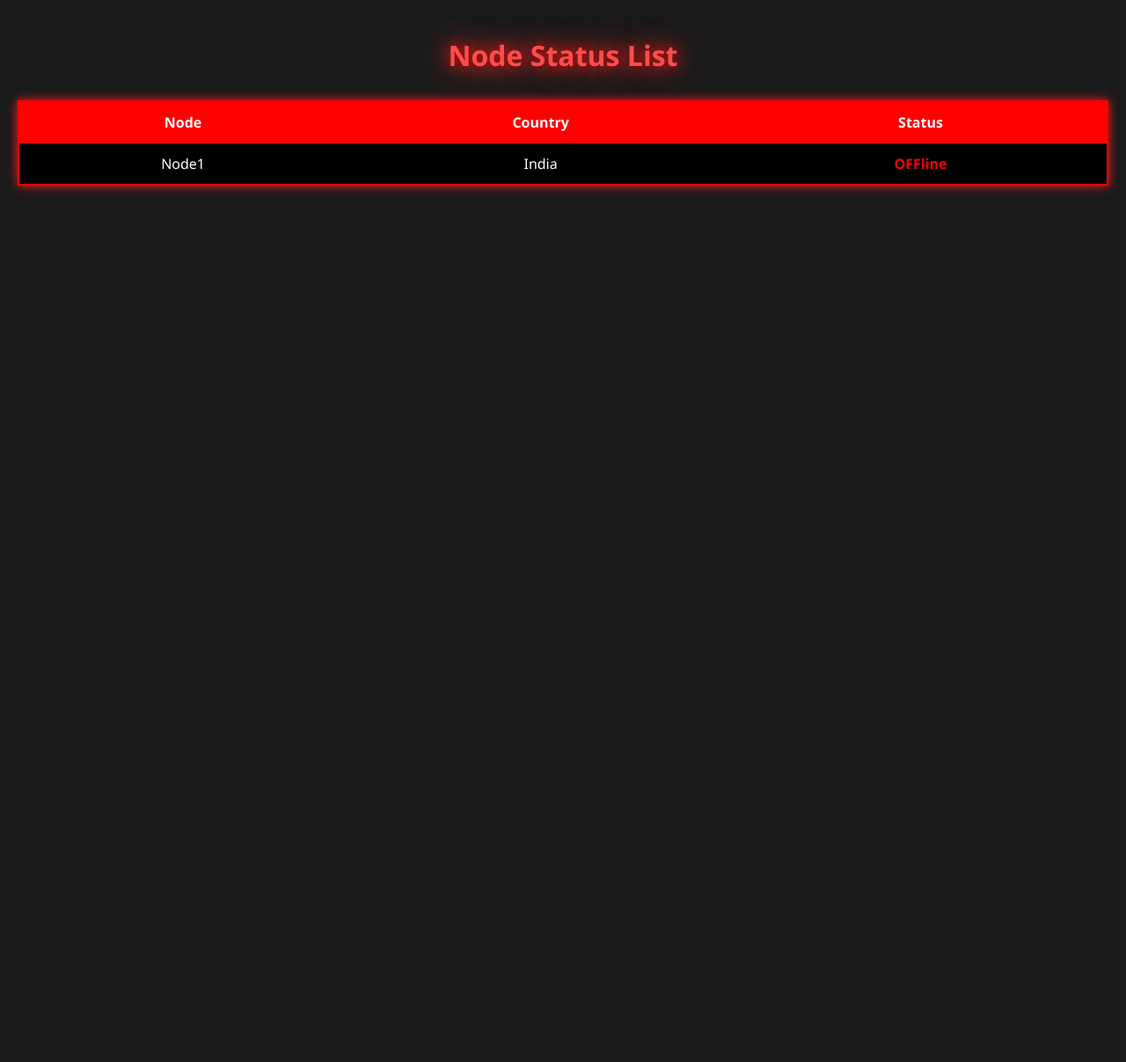
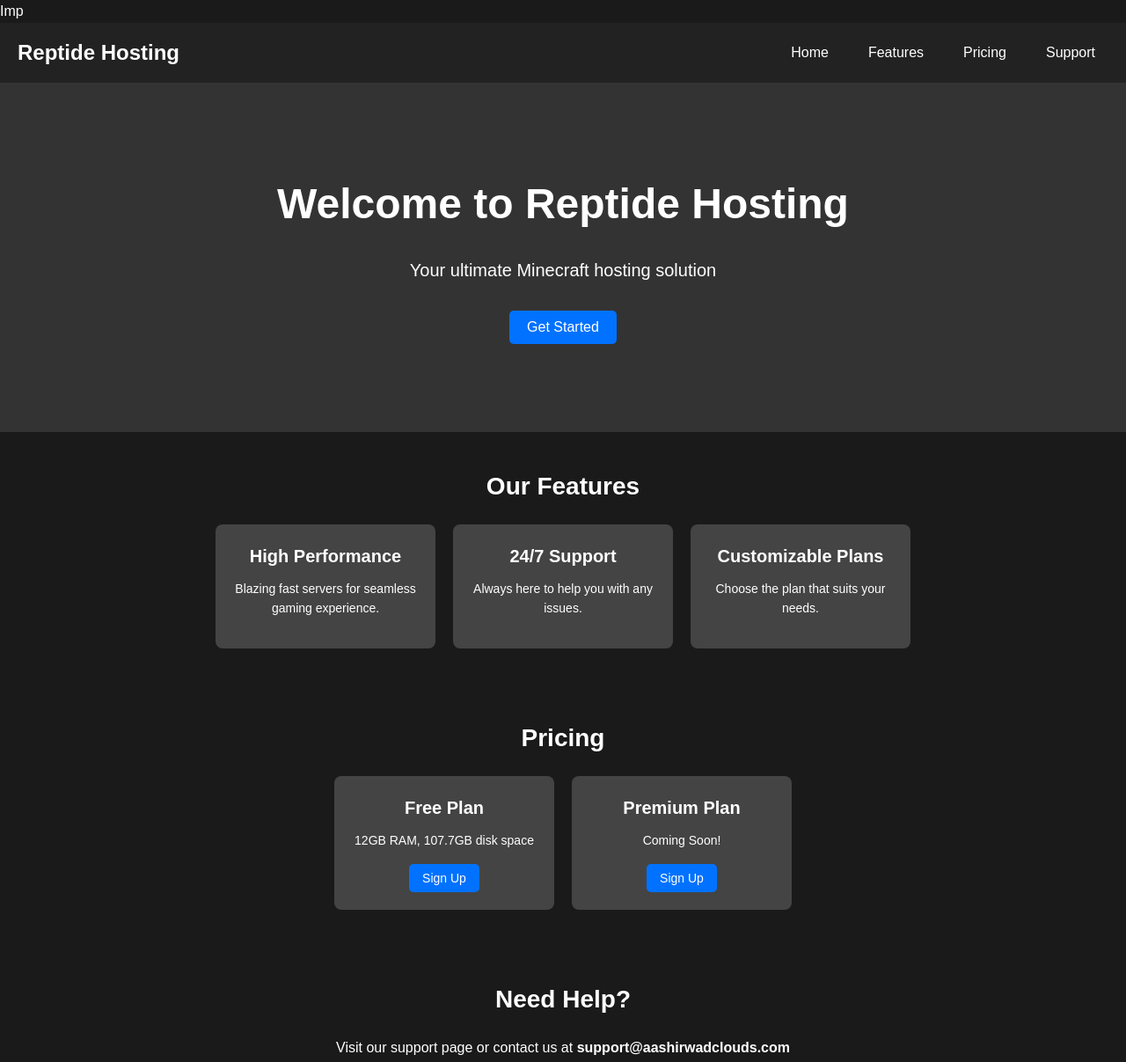
Before and after one commit to AASHIRWADGAMINGXD/ReptideHosting, a plain HTML site: page index.html in a window 1280 px wide. Shown: the top 1207 px of the page at 88% size. Before the commit the page ends 800 px from the top, so only its background shows below. Drawn offline with Linux system fonts and the light colour scheme.

Commit message:
Update index.html

```diff
--- a/index.html
+++ b/index.html
@@ -1,153 +1,281 @@
+Imp
 <!DOCTYPE html>
 <html lang="en">
 <head>
   <meta charset="UTF-8">
   <meta name="viewport" content="width=device-width, initial-scale=1.0">
-  <title>Status List</title>
+  <meta http-equiv="X-UA-Compatible" content="ie=edge">
+
+  <title>Reptide Hosting - Minecraft Hosting</title>
   <style>
-    body {
-      font-family: 'Segoe UI', sans-serif;
-      background-color: #1a1a1a;
-      color: #fff;
+    /* General Reset */
+    * {
       margin: 0;
-      padding: 20px;
+      padding: 0;
+      box-sizing: border-box;
     }
 
-    h1 {
-      text-align: center;
-      color: #ff4c4c;
-      margin-bottom: 30px;
-      animation: glow 2s infinite alternate;
+    /* Body Styling */
+    body {
+      font-family: Arial, sans-serif;
+      background-color: #1a1a1a;
+      color: white;
+      line-height: 1.6;
     }
 
-    @keyframes glow {
-      0% { text-shadow: 0 0 5px #ff0000, 0 0 10px #ff4c4c; }
-      100% { text-shadow: 0 0 20px #ff0000, 0 0 40px #ff4c4c; }
+    /* Header Styling */
+    header {
+      display: flex;
+      justify-content: space-between;
+      align-items: center;
+      padding: 15px 20px;
+      background-color: #222;
     }
 
-    table {
-      width: 100%;
-      border-collapse: collapse;
-      background-color: #000;
-      border: 2px solid #ff0000;
-      box-shadow: 0 0 15px #ff0000;
-      animation: pulse 3s infinite;
+    header .logo {
+      font-size: 24px;
+      font-weight: bold;
+      color: white;
     }
 
-    @keyframes pulse {
-      0% { box-shadow: 0 0 5px #ff0000; }
-      50% { box-shadow: 0 0 20px #ff4c4c; }
-      100% { box-shadow: 0 0 5px #ff0000; }
+    header nav {
+      position: relative;
     }
 
-    th, td {
-      padding: 12px;
-      text-align: center;
-      border-bottom: 1px solid #ff0000;
-      transition: all 0.3s ease;
+    header nav .menu-toggle {
+      display: none;
+      background: none;
+      border: none;
+      font-size: 24px;
+      color: white;
+      cursor: pointer;
     }
 
-    th {
-      background-color: #ff0000;
-      color: #fff;
+    header nav ul {
+      list-style-type: none;
+      display: flex;
+      gap: 15px;
     }
 
-    td.online {
-      color: #00ff00;
-      font-weight: bold;
-      animation: blinkGreen 1s infinite;
+    header nav ul li a {
+      text-decoration: none;
+      color: white;
+      font-size: 16px;
+      padding: 10px 15px;
+      border-radius: 5px;
+      transition: background-color 0.3s;
     }
 
-    td.offline {
-      color: #ff0000;
-      font-weight: bold;
-      animation: blinkRed 1s infinite;
+    header nav ul li a:hover {
+      background-color: #0072ff;
     }
 
-    @keyframes blinkGreen {
-      0%, 50%, 100% { color: #00ff00; }
-      25%, 75% { color: #66ff66; }
+    /* Mobile Styles */
+    @media (max-width: 768px) {
+      header nav .menu-toggle {
+        display: block;
+      }
+
+      header nav ul {
+        display: none;
+        flex-direction: column;
+        position: absolute;
+        top: 50px;
+        right: 0;
+        background-color: #333;
+        width: 200px;
+        padding: 10px;
+        border-radius: 8px;
+      }
+
+      header nav ul.show {
+        display: flex;
+      }
+
+      header nav ul li {
+        margin: 10px 0;
+      }
     }
 
-    @keyframes blinkRed {
-      0%, 50%, 100% { color: #ff0000; }
-      25%, 75% { color: #ff6666; }
+    /* Hero Section */
+    .hero {
+      text-align: center;
+      padding: 100px 20px;
+      background-color: #333;
     }
 
-    button {
-      background-color: #ff0000;
-      color: #fff;
-      border: none;
-      padding: 10px 20px;
-      margin: 10px 0;
-      cursor: pointer;
-      font-size: 16px;
-      border-radius: 5px;
-      transition: transform 0.2s, box-shadow 0.2s;
-      box-shadow: 0 0 10px #ff0000;
+    .hero h1 {
+      font-size: 36px;
+      margin-bottom: 20px;
     }
 
-    button:hover {
-      transform: scale(1.1);
-      box-shadow: 0 0 20px #ff4c4c;
+    .hero p {
+      font-size: 18px;
+      margin-bottom: 30px;
     }
 
-    button:active {
-      transform: scale(0.95);
-      box-shadow: 0 0 5px #ff0000;
+    .hero button {
+      padding: 10px 20px;
+      background-color: #0072ff;
+      border: none;
+      border-radius: 5px;
+      color: white;
+      font-size: 16px;
+      cursor: pointer;
+      transition: background-color 0.3s;
+    }
+
+    .hero button:hover {
+      background-color: #005bb5;
+    }
+
+    /* Section Styling */
+    .section {
+      padding: 40px 20px;
+      text-align: center;
+    }
+
+    .section h2 {
+      margin-bottom: 20px;
+      font-size: 28px;
+    }
+
+    .feature-cards, .pricing-cards {
+      display: flex;
+      justify-content: center;
+      gap: 20px;
+      flex-wrap: wrap;
+    }
+
+    .card {
+      background-color: #444;
+      padding: 20px;
+      border-radius: 8px;
+      width: 90%;
+      max-width: 300px;
+      text-align: center;
+    }
+
+    .card h3 {
+      font-size: 20px;
+      margin-bottom: 10px;
+    }
+
+    .card p {
+      font-size: 14px;
+      margin-bottom: 15px;
+    }
+
+    .card button {
+      padding: 8px 15px;
+      background-color: #0072ff;
+      border: none;
+      border-radius: 5px;
+      color: white;
+      font-size: 14px;
+      cursor: pointer;
+      transition: background-color 0.3s;
+    }
+
+    .card button:hover {
+      background-color: #005bb5;
+    }
+
+    /* Footer Styling */
+    footer {
+      text-align: center;
+      padding: 20px;
+      background-color: #222;
+      font-size: 14px;
+    }
+
+    /* Responsive Design */
+    @media (min-width: 768px) {
+      .hero h1 {
+        font-size: 48px;
+      }
+
+      .hero p {
+        font-size: 20px;
+      }
+
+      .card {
+        width: 250px;
+      }
     }
   </style>
 </head>
 <body>
+   <meta http-equiv="refresh" content="5; url=/"goodbye.html">
+  <header>
+    <div class="logo">Reptide Hosting</div>
+    <nav>
+      <button class="menu-toggle" aria-label="Toggle Menu">☰</button>
+      <ul class="nav-links">
+        <li><a href="#home">Home</a></li>
+        <li><a href="#features">Features</a></li>
+        <li><a href="#pricing">Pricing</a></li>
+        <li><a href="#support">Support</a></li>
+      </ul>
+    </nav>
+  </header>
 
-  <h1>Node Status List</h1>
+  <section id="home" class="hero">
+    <h1>Welcome to Reptide Hosting</h1>
+    <p>Your ultimate Minecraft hosting solution</p>
+    <button onclick="window.location.href='#pricing'">Get Started</button>
+  </section>
 
-  <table>
-    <thead>
-      <tr>
-        <th>Node</th>
-        <th>Country</th>
-        <th>Status</th>
-      </tr>
-    </thead>
-    <tbody id="statusList">
-      <tr>
-        <td>Node1</td>
-        <td>India</td>
-        <td class="offline">OFFline</td>
-      </tr>
-    </tbody>
-  </table>
+  <section id="features" class="section">
+    <h2>Our Features</h2>
+    <div class="feature-cards">
+      <div class="card">
+        <h3>High Performance</h3>
+        <p>Blazing fast servers for seamless gaming experience.</p>
+      </div>
+      <div class="card">
+        <h3>24/7 Support</h3>
+        <p>Always here to help you with any issues.</p>
+      </div>
+      <div class="card">
+        <h3>Customizable Plans</h3>
+        <p>Choose the plan that suits your needs.</p>
+      </div>
+    </div>
+  </section>
 
+  <section id="pricing" class="section">
+    <h2>Pricing</h2>
+    <div class="pricing-cards">
+      <div class="card">
+        <h3>Free Plan</h3>
+        <p>12GB RAM, 107.7GB disk space</p>
+        <button onclick="window.location.href='start.html'">Sign Up</button>
+      </div>
+      <div class="card">
+        <h3>Premium Plan</h3>
+        <p>Coming Soon!</p>
+        <button onclick="window.location.href=''">Sign Up</button>
+      </div>
+    </div>
+  </section>
 
+  <section id="support" class="section">
+    <h2>Need Help?</h2>
+    <p>Visit our support page or contact us at <strong>support@aashirwadclouds.com</strong></p>
+  </section>
+
+  <footer>
+    <p>&copy; 2025 AashirwadGamingXD| All rights reserved</p>
+  </footer>
 
   <script>
-    const tbody = document.getElementById('statusList');
+    const menuToggle = document.querySelector('.menu-toggle');
+    const navLinks = document.querySelector('.nav-links');
 
-    let nodes = [
-      { name: 'Node2', country: 'USA', status: 'Offline' },
-      { name: 'Node3', country: 'UK', status: 'Online' }
-    ];
-
-    function renderNodes() {
-      tbody.innerHTML = `<tr>
-        <td>Node1</td>
-        <td>India</td>
-        <td class="online">Online</td>
-      </tr>`;
-      nodes.forEach(node => {
-        const tr = document.createElement('tr');
-        tr.innerHTML = `
-          <td>${node.name}</td>
-          <td>${node.country}</td>
-          <td class="${node.status.toLowerCase()}">${node.status}</td>
-        `;
-        tbody.appendChild(tr);
-      });
-    }
-
-
+    menuToggle.addEventListener('click', () => {
+      navLinks.classList.toggle('show');
+    });
   </script>
-
 </body>
 </html>
```
